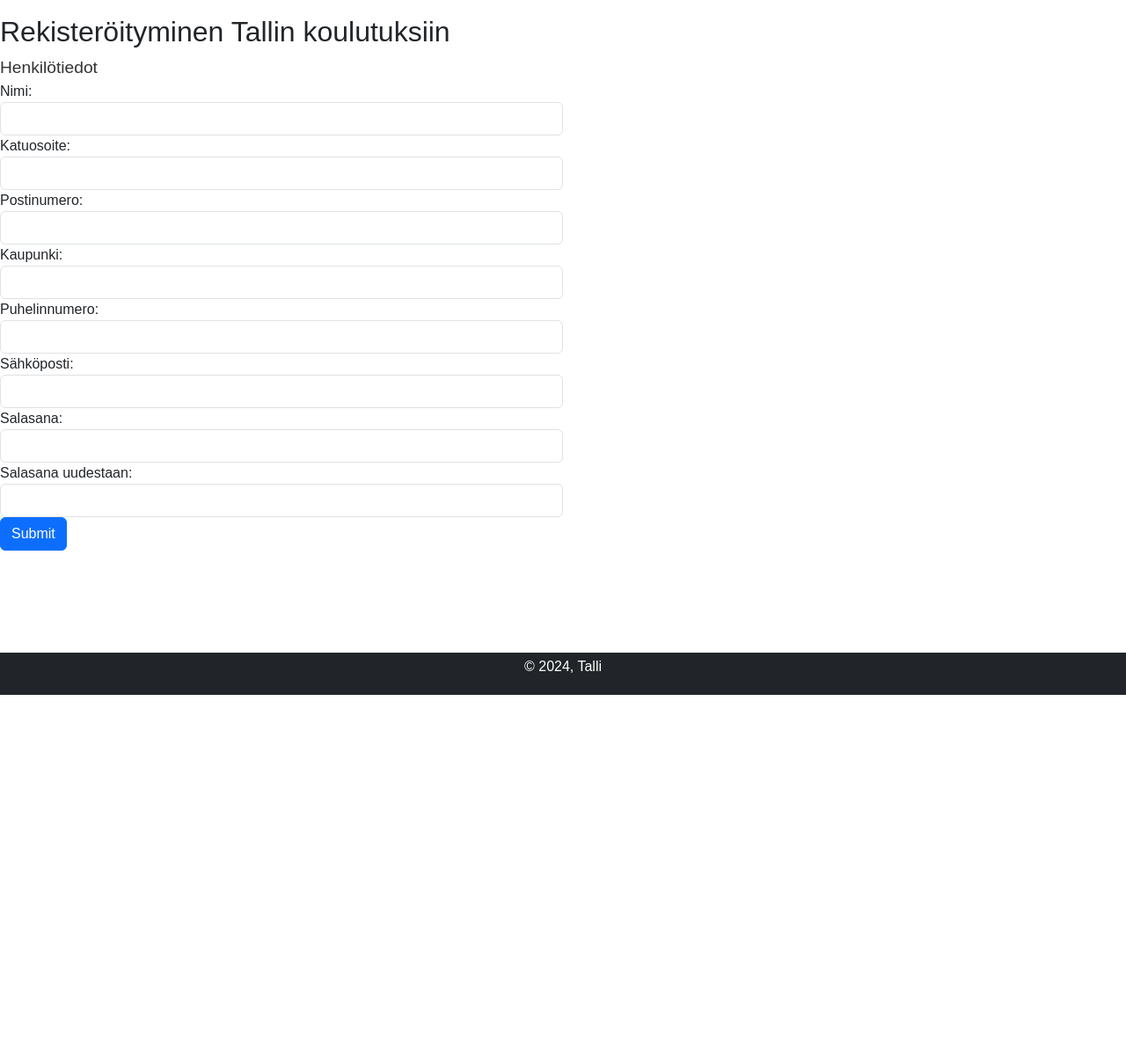
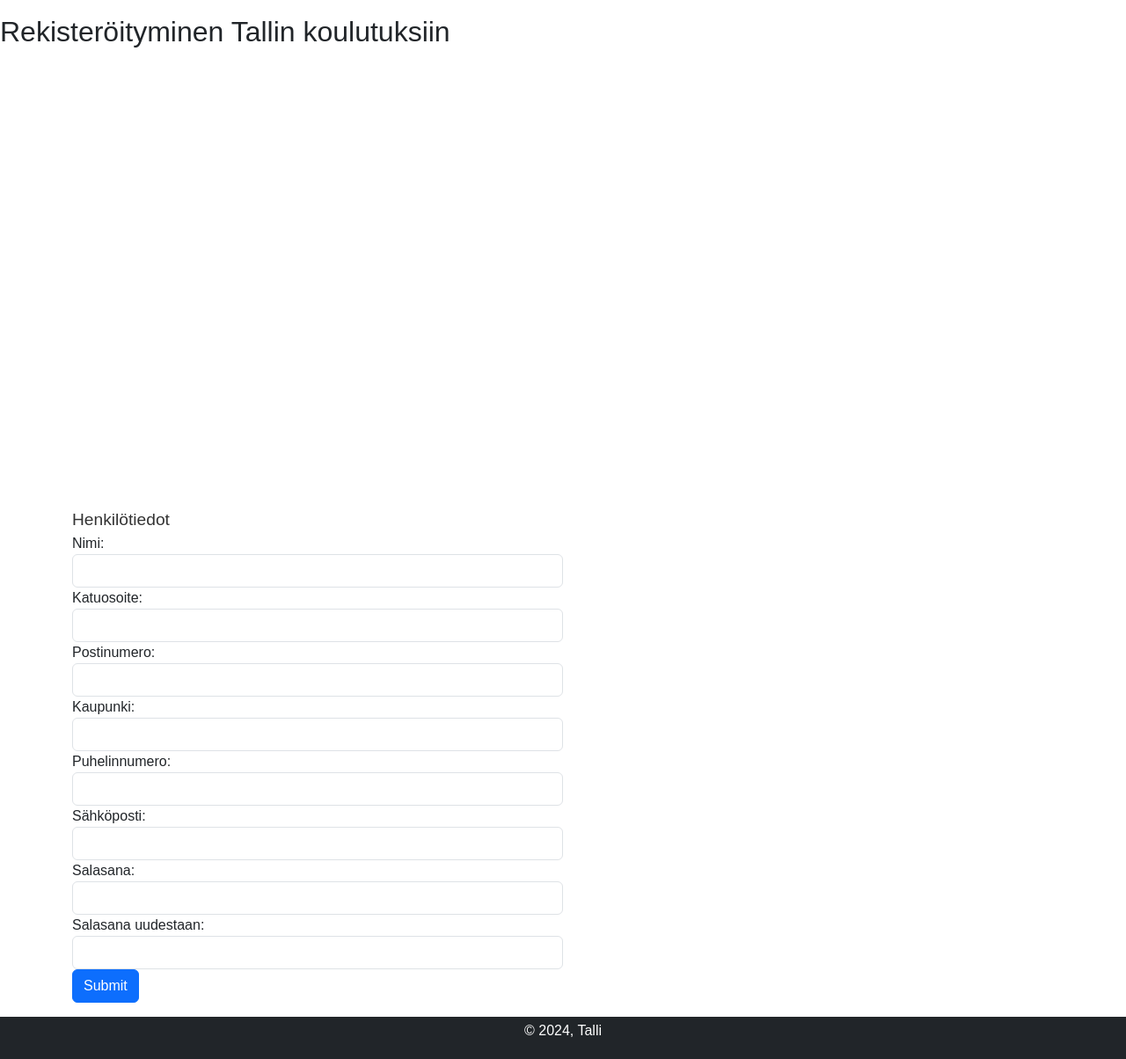
Before and after one commit to Chiya-hekmatyar/Talli_projekti, a PHP site: page /rekisteroityminen.php in a window 1280 px wide. Shown: the part 58-1262 px from the top of the page at 88% size. Before the commit the page ends 848 px from the top, so only its background shows below. Run offline with PHP 8.4, Linux system fonts and the light colour scheme.

Commit message:
Update rekisteroityminen.php

```diff
--- a/rekisteroityminen.php
+++ b/rekisteroityminen.php
@@ -5,8 +5,9 @@ include "headers.php";
 ?>
 <body>
 <?php include "navigointi.html"; ?>
-<div class="content">
-<h2>Rekisteröityminen Tallin koulutuksiin</h2>
+
+<h2 class="content">Rekisteröityminen Tallin koulutuksiin</h2>
+<div class="container">
 <form action="sendmail.php" method="POST" class="needs-validation" novalidate>
     <legend>Henkilötiedot</legend>
     <div class="form-group col-sm-6">
```
